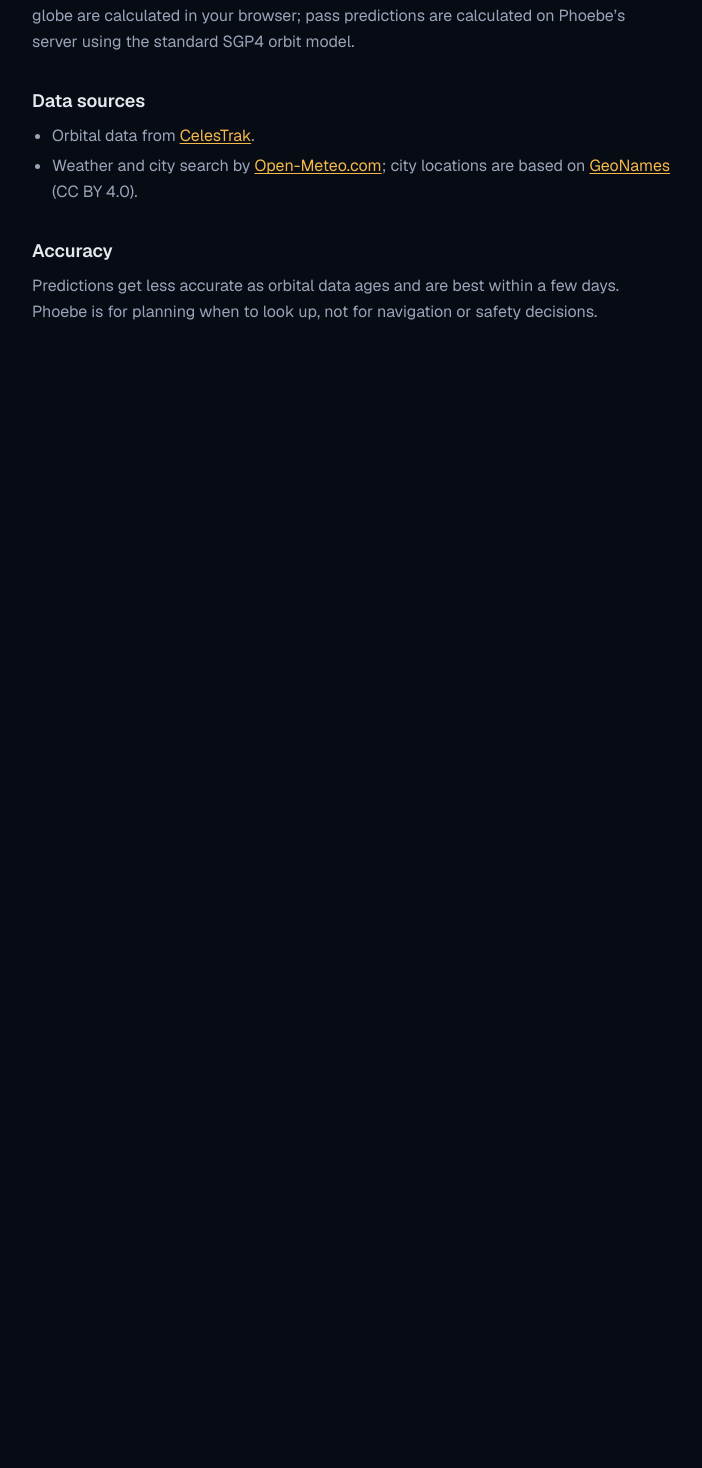
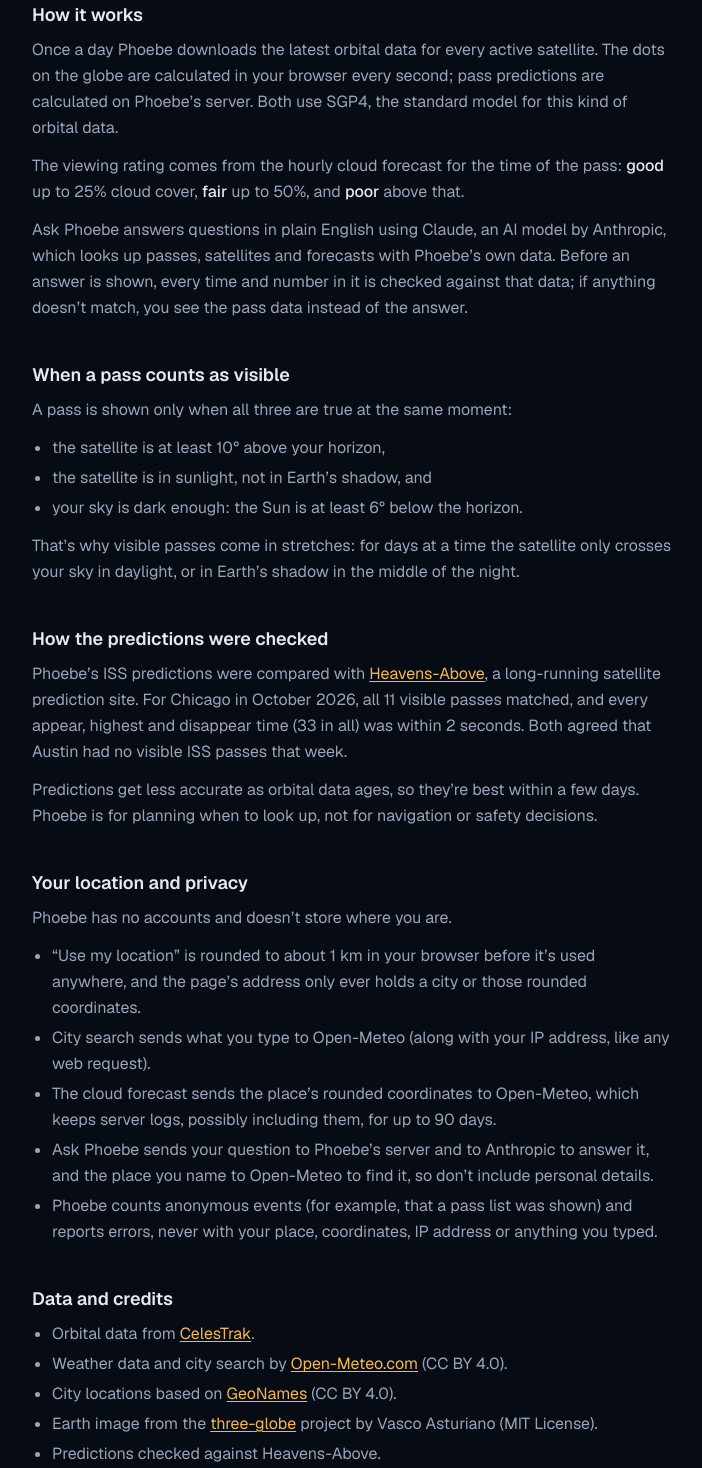
Before and after one commit to garick-git/phoebe, a Next.js app in the folder frontend/: page /about in a window 1280 px wide. Shown: the part 302-1770 px from the top of the page, without its empty margins (288-990 px from the left). Before the commit the page ends 800 px from the top, so only its background shows below. Built offline with nearby package versions, Linux system fonts and the light colour scheme; no server answers.

Commit message:
Accessibility fixes and About page (#22)

```diff
--- a/frontend/src/app/about/page.tsx
+++ b/frontend/src/app/about/page.tsx
@@ -1,35 +1,121 @@
 import type { Metadata } from "next";
+import type { ReactNode } from "react";
 import { pageMetadata } from "@/lib/site";
 
 export const metadata: Metadata = pageMetadata({
   title: "About",
   description:
-    "How Phoebe predicts visible satellite passes, where its orbital and weather data come from, and how accurate it is.",
+    "How Phoebe predicts visible satellite passes, how its predictions are checked, where its data comes from, and what it does with your location.",
   path: "/about/",
 });
 
 const linkClass = "text-accent underline underline-offset-2 hover:no-underline";
 
-/** About. A first draft; the full version with attribution is reviewed in Week 5. */
+function Section({ id, title, children }: { id: string; title: string; children: ReactNode }) {
+  return (
+    <section aria-labelledby={id} className="mt-10">
+      <h2 id={id} className="text-lg font-semibold">
+        {title}
+      </h2>
+      <div className="mt-2 space-y-3 text-muted">{children}</div>
+    </section>
+  );
+}
+
+/**
+ * About: how it works, how a pass is judged visible and how that was checked,
+ * credits (attribution required by Open-Meteo and GeoNames, CC BY 4.0), and
+ * the privacy note. Every claim here must stay true: numbers come from the
+ * project's measured results, not estimates.
+ */
 export default function AboutPage() {
   return (
     <div className="mx-auto w-full max-w-2xl px-4 py-8 leading-relaxed">
       <h1 className="text-2xl font-semibold tracking-tight">About Phoebe</h1>
       <p className="mt-3 text-muted">
-        Phoebe answers one question: when should I go outside, and will I actually see it? Satellites
-        are only visible when they are sunlit against a dark sky, so Phoebe combines orbital data,
-        the Sun’s position and the cloud forecast for your city.
+        Phoebe answers one question: when should I go outside, and will I actually see it?
+        Satellites are only visible when they are sunlit against a dark sky, so Phoebe combines
+        orbital data, the Sun’s position and the cloud forecast for your city. Sky apps are best for
+        spotting a satellite once you’re outside; Phoebe tells you when to go out and where to look.
       </p>
 
-      <h2 className="mt-8 text-lg font-semibold">How it works</h2>
-      <p className="mt-2 text-muted">
-        Each day Phoebe downloads the latest orbital data for active satellites. Positions on the
-        globe are calculated in your browser; pass predictions are calculated on Phoebe’s server
-        using the standard SGP4 orbit model.
+      <Section id="how" title="How it works">
+        <p>
+          Once a day Phoebe downloads the latest orbital data for every active satellite. The dots on
+          the globe are calculated in your browser every second; pass predictions are calculated on
+          Phoebe’s server. Both use SGP4, the standard model for this kind of orbital data.
         </p>
+        <p>
+          The viewing rating comes from the hourly cloud forecast for the time of the pass:{" "}
+          <strong className="font-medium text-ink">good</strong> up to 25% cloud cover,{" "}
+          <strong className="font-medium text-ink">fair</strong> up to 50%, and{" "}
+          <strong className="font-medium text-ink">poor</strong> above that.
+        </p>
+        <p>
+          Ask Phoebe answers questions in plain English using Claude, an AI model by Anthropic, which
+          looks up passes, satellites and forecasts with Phoebe’s own data. Before an answer is shown,
+          every time and number in it is checked against that data; if anything doesn’t match, you
+          see the pass data instead of the answer.
+        </p>
+      </Section>
 
-      <h2 className="mt-8 text-lg font-semibold">Data sources</h2>
-      <ul className="mt-2 list-disc space-y-1 pl-5 text-muted">
+      <Section id="visible" title="When a pass counts as visible">
+        <p>A pass is shown only when all three are true at the same moment:</p>
+        <ul className="list-disc space-y-1 pl-5">
+          <li>the satellite is at least 10° above your horizon,</li>
+          <li>the satellite is in sunlight, not in Earth’s shadow, and</li>
+          <li>your sky is dark enough: the Sun is at least 6° below the horizon.</li>
+        </ul>
+        <p>
+          That’s why visible passes come in stretches: for days at a time the satellite only crosses
+          your sky in daylight, or in Earth’s shadow in the middle of the night.
+        </p>
+      </Section>
+
+      <Section id="checked" title="How the predictions were checked">
+        <p>
+          Phoebe’s ISS predictions were compared with{" "}
+          <a href="https://www.heavens-above.com" className={linkClass}>
+            Heavens-Above
+          </a>
+          , a long-running satellite prediction site. For Chicago in October 2026, all 11 visible
+          passes matched, and every appear, highest and disappear time (33 in all) was within
+          2 seconds. Both agreed that Austin had no visible ISS passes that week.
+        </p>
+        <p>
+          Predictions get less accurate as orbital data ages, so they’re best within a few days.
+          Phoebe is for planning when to look up, not for navigation or safety decisions.
+        </p>
+      </Section>
+
+      <Section id="privacy" title="Your location and privacy">
+        <p>Phoebe has no accounts and doesn’t store where you are.</p>
+        <ul className="list-disc space-y-1 pl-5">
+          <li>
+            “Use my location” is rounded to about 1 km in your browser before it’s used anywhere, and
+            the page’s address only ever holds a city or those rounded coordinates.
+          </li>
+          <li>
+            City search sends what you type to Open-Meteo (along with your IP address, like any web
+            request).
+          </li>
+          <li>
+            The cloud forecast sends the place’s rounded coordinates to Open-Meteo, which keeps
+            server logs, possibly including them, for up to 90 days.
+          </li>
+          <li>
+            Ask Phoebe sends your question to Phoebe’s server and to Anthropic to answer it, and the
+            place you name to Open-Meteo to find it, so don’t include personal details.
+          </li>
+          <li>
+            Phoebe counts anonymous events (for example, that a pass list was shown) and reports
+            errors, never with your place, coordinates, IP address or anything you typed.
+          </li>
+        </ul>
+      </Section>
+
+      <Section id="credits" title="Data and credits">
+        <ul className="list-disc space-y-1 pl-5">
           <li>
             Orbital data from{" "}
             <a href="https://celestrak.org" className={linkClass}>
@@ -38,23 +124,29 @@ export default function AboutPage() {
             .
           </li>
           <li>
-          Weather and city search by{" "}
+            Weather data and city search by{" "}
             <a href="https://open-meteo.com" className={linkClass}>
               Open-Meteo.com
-          </a>
-          ; city locations are based on{" "}
+            </a>{" "}
+            (CC BY 4.0).
+          </li>
+          <li>
+            City locations based on{" "}
             <a href="https://www.geonames.org" className={linkClass}>
               GeoNames
             </a>{" "}
             (CC BY 4.0).
           </li>
+          <li>
+            Earth image from the{" "}
+            <a href="https://github.com/vasturiano/three-globe" className={linkClass}>
+              three-globe
+            </a>{" "}
+            project by Vasco Asturiano (MIT License).
+          </li>
+          <li>Predictions checked against Heavens-Above.</li>
         </ul>
-
-      <h2 className="mt-8 text-lg font-semibold">Accuracy</h2>
-      <p className="mt-2 text-muted">
-        Predictions get less accurate as orbital data ages and are best within a few days. Phoebe is
-        for planning when to look up, not for navigation or safety decisions.
-      </p>
+      </Section>
     </div>
   );
 }
--- a/frontend/src/components/AskPhoebe.tsx
+++ b/frontend/src/components/AskPhoebe.tsx
@@ -75,9 +75,10 @@ function GroupCards({ group, at, forecast }: { group: PassGroup; at: number; for
   const span = group.days === 1 ? "next day" : `next ${group.days} days`;
   return (
     <section aria-labelledby={`ask-group-${group.key}`} className="mt-6">
-      <h4 id={`ask-group-${group.key}`} className="text-base font-semibold text-ink">
+      {/* h3 under the dialog's h2; each card's headline is an h4 (PassCard). */}
+      <h3 id={`ask-group-${group.key}`} className="text-base font-semibold text-ink">
         {group.satellite} from {group.place.label}
-      </h4>
+      </h3>
       <p className="mt-1 text-sm text-muted">
         Visible passes in the {span}. Times are {zoneName(group.place.timezone, at)}.
       </p>
@@ -318,11 +319,11 @@ export default function AskPhoebe() {
             {loading ? "Asking…" : "Ask"}
           </button>
         </div>
-        {inputError && (
-          <p id="ask-question-error" className="mt-2 text-sm text-ink">
-            {inputError}
-          </p>
-        )}
+        {/* Always rendered, so screen readers announce the error when it appears
+            (VoiceOver stayed silent when the element was inserted with its text). */}
+        <p id="ask-question-error" role="alert" className={inputError ? "mt-2 text-sm text-ink" : undefined}>
+          {inputError}
+        </p>
         <p id="ask-question-note" className="mt-2 text-xs text-muted">
           Answered by Claude (Anthropic) from Phoebe’s data. Don’t include personal details.
         </p>
--- a/frontend/src/components/SatelliteGlobe.tsx
+++ b/frontend/src/components/SatelliteGlobe.tsx
@@ -192,11 +192,16 @@ export default function SatelliteGlobe() {
   const [orbit, setOrbit] = useState<OrbitInfo | null>(null);
   // The last positions received, so a filter change can redraw while paused.
   const latestRef = useRef<{ packed: Float32Array; time: number } | null>(null);
-  // The slot is in the page's pre-rendered HTML, so it exists before this
-  // client-only component first renders.
-  const [searchSlot] = useState(() => document.getElementById(GLOBE_SEARCH_SLOT_ID));
-  const [detailSlot] = useState(() => document.getElementById(GLOBE_DETAIL_SLOT_ID));
-  const [peekSlot] = useState(() => document.getElementById(GLOBE_PEEK_SLOT_ID));
+  // The page's slots for the search box, details and the sheet's name, looked
+  // up on every render, never stored once. On a first visit this chunk loads
+  // after the page, so the slots exist; but coming back from another page the
+  // chunk is cached and React renders this component in the same pass as the
+  // page, before the slots are in the DOM (a stored lookup stayed null, and
+  // the search box never appeared; Oct 26). Every portal below waits for data
+  // from the worker, which always arrives in a later render, after the slots exist.
+  const searchSlot = document.getElementById(GLOBE_SEARCH_SLOT_ID);
+  const detailSlot = document.getElementById(GLOBE_DETAIL_SLOT_ID);
+  const peekSlot = document.getElementById(GLOBE_PEEK_SLOT_ID);
   // WCAG 2.2.2 (Pause, Stop, Hide): moving content needs a pause control.
   // People who ask their system for reduced motion start paused.
   const [playing, setPlaying] = useState(() => !prefersReducedMotion());
```
Also changed, not shown: frontend/src/components/PassCard.tsx (+21 -7 lines), frontend/src/components/PassSummary.tsx (+20 -7 lines). Lines whose indentation alone changed are shown as unchanged.
